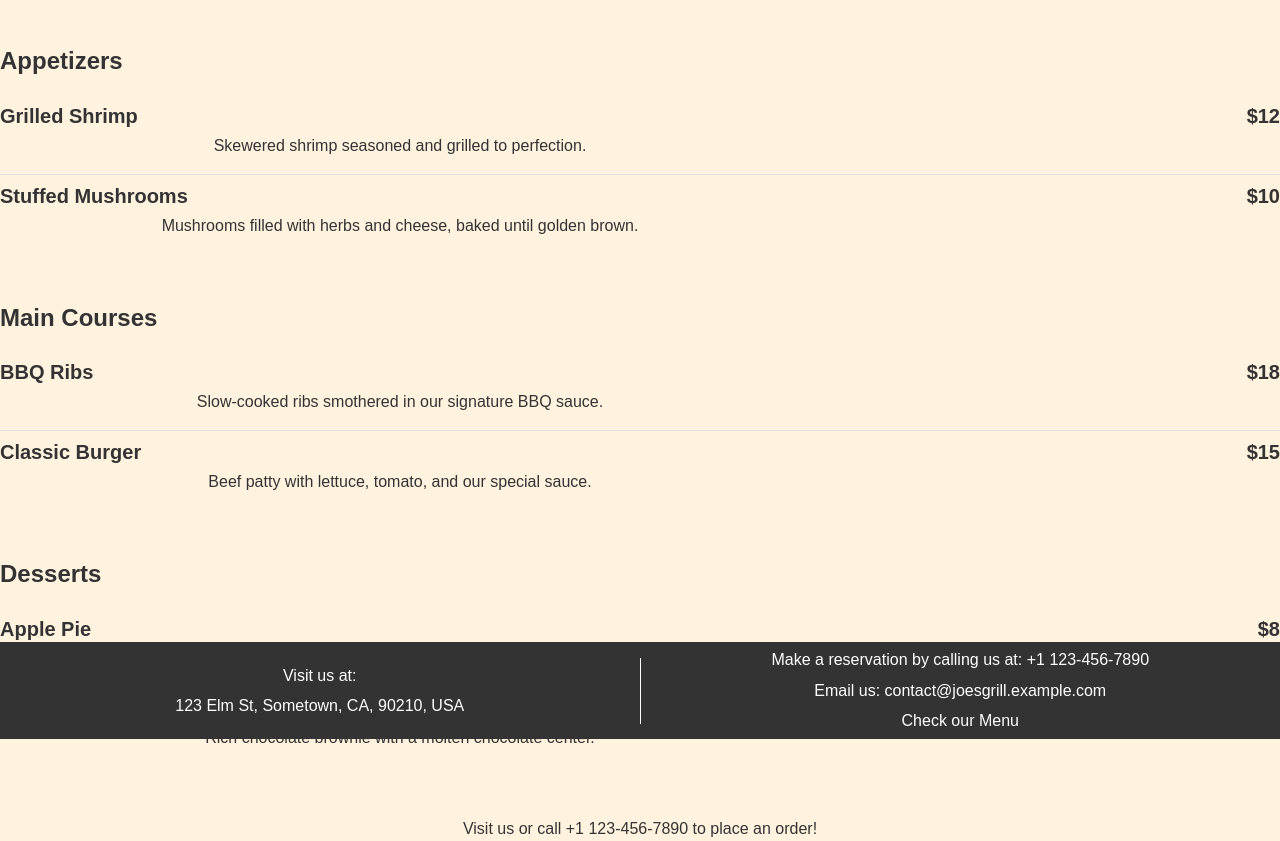
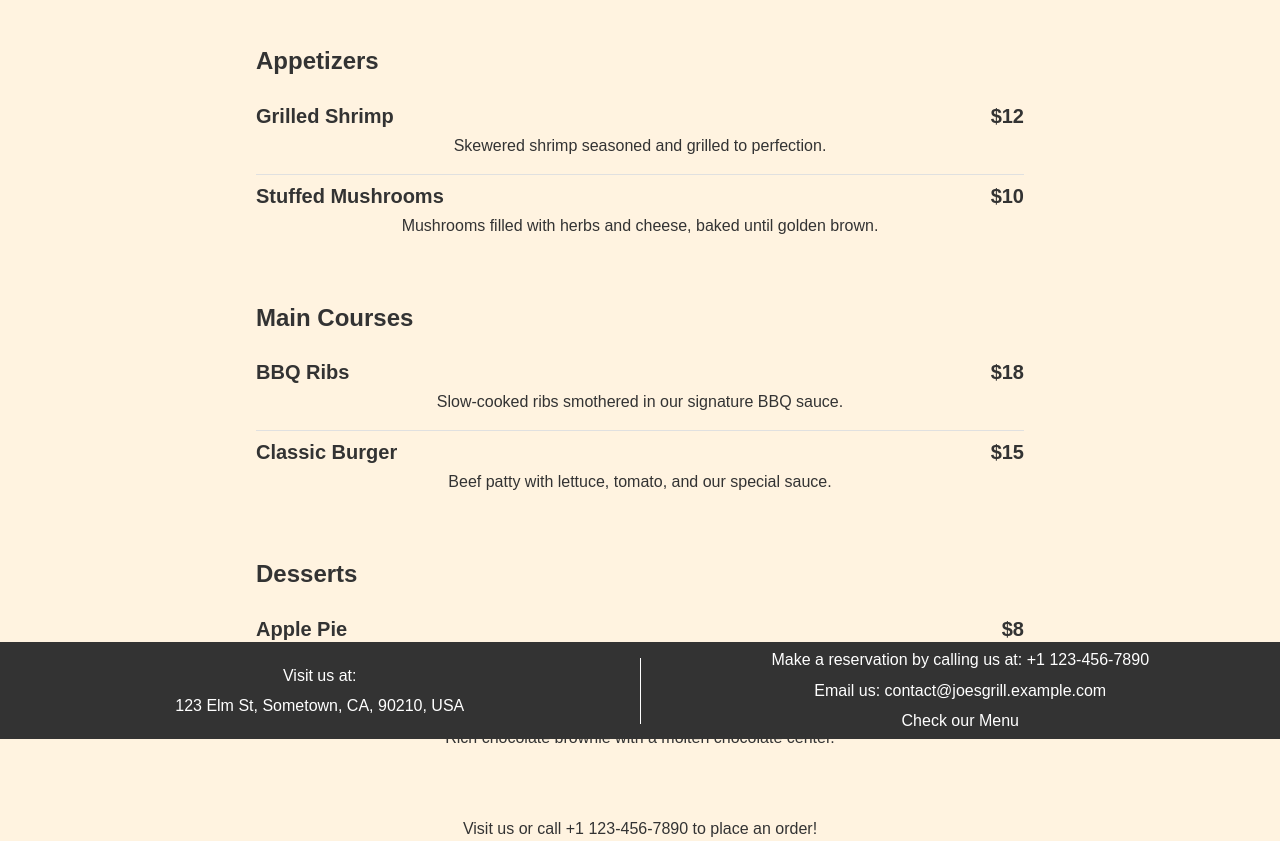
Before and after one commit to Daniel71230/RichSnippetsTest, a plain HTML site: page menu.html in a window 1280 px wide. Shown: the part 61-902 px from the top of the page. Drawn offline with Linux system fonts and the light colour scheme.

Commit message:
Update stylesheet.css

```diff
--- a/stylesheet.css
+++ b/stylesheet.css
@@ -8,6 +8,9 @@ body , html{
     height: 100%;
 }
 
+main{
+    margin: 0 20% 0 20%;
+}
 
 h1 {
     color: #d35400;
```
